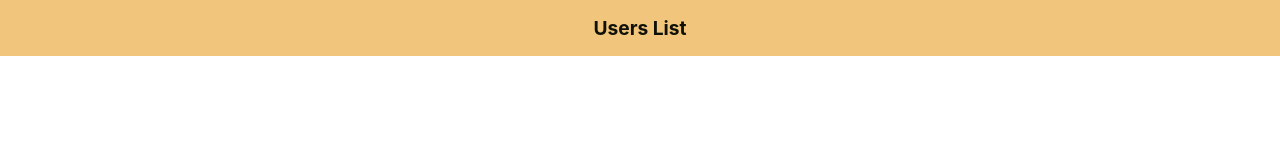
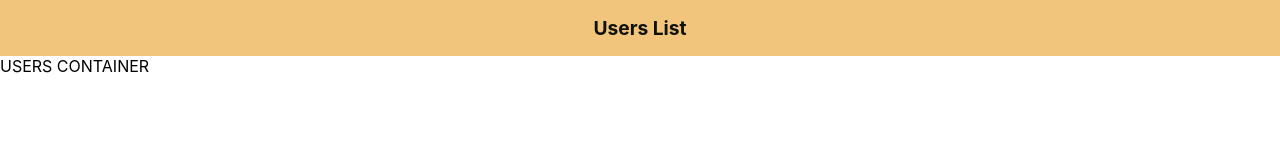
Before and after one commit to stefan320/react-fetch-data, a React (Create React App) app: page / in a window 1280 px wide. Shown: the top 160 px of the page. Built offline with nearby package versions, Linux system fonts and the light colour scheme.

Commit message:
added starter redux files + basic reducer

```diff
--- a/src/App.js
+++ b/src/App.js
@@ -1,11 +1,12 @@
 import Header from "./components/Header/Header";
+import Users from "./containers/Users/Users";
 import "./App.scss";
 
 const App = () => {
   return (
     <div className="App">
       <Header>Users List</Header>
-      {/* <UsersList /> */}
+      <Users />
     </div>
   );
 };
--- /dev/null
+++ b/src/containers/Users/Users.js
@@ -0,0 +1,7 @@
+import React from "react";
+
+const Users = () => {
+  return <div>USERS CONTAINER</div>;
+};
+
+export default Users;
```
Also changed, not shown: src/store/reducers/users.js (added, +10 -0 lines), 1 other file (tests, documents, lock files or other folders).
